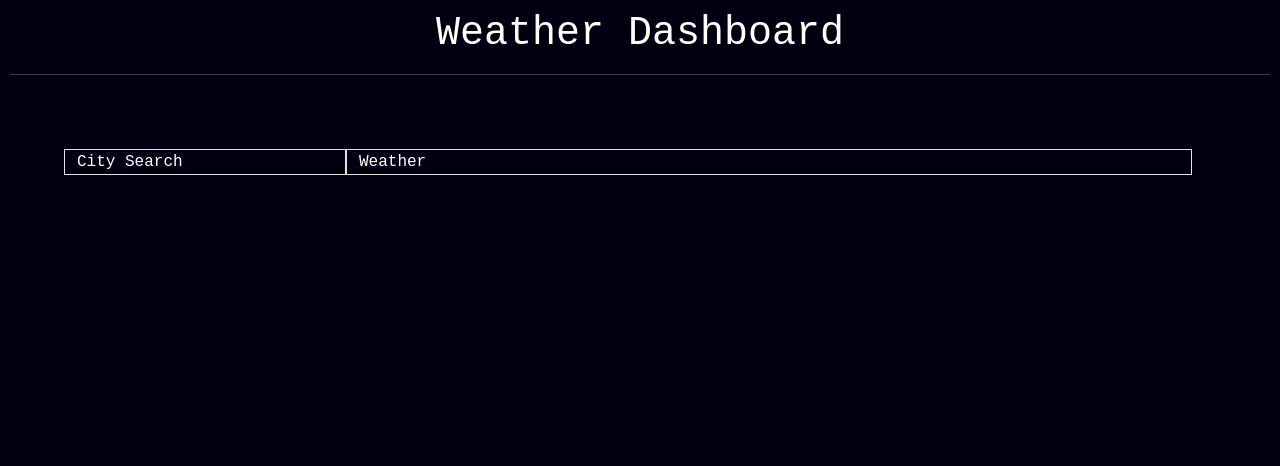
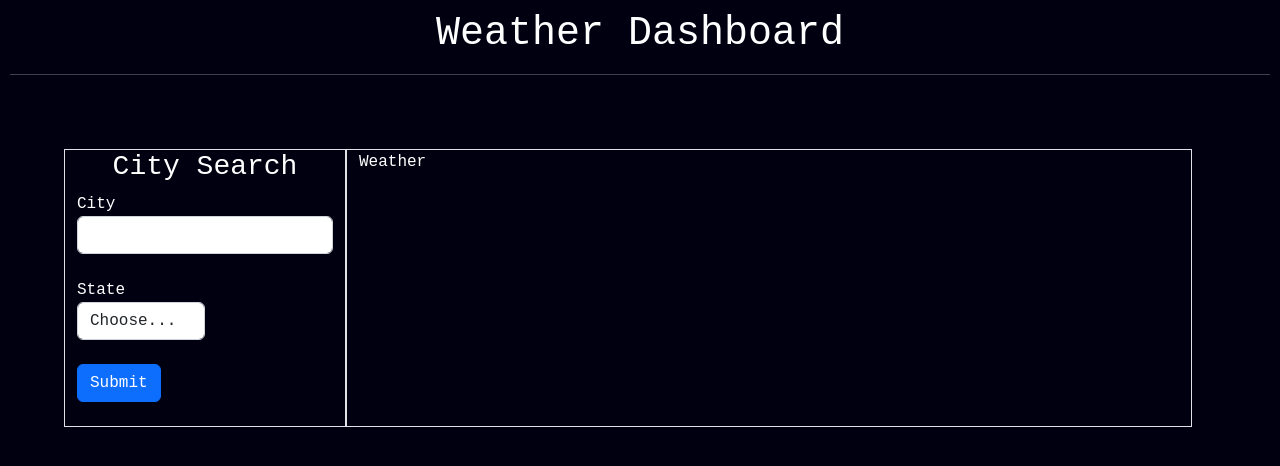
Before and after one commit to Jacob-Jeffries/m6c, a plain HTML site: page index.html in a window 1280 px wide. Drawn offline with nearby package versions, Linux system fonts and the light colour scheme.

Commit message:
Created search form based on bootstrap template

```diff
--- a/index.html
+++ b/index.html
@@ -36,7 +36,29 @@
 
     <main>
       <div id="mc" class="container-fluid row">
-        <div id="city-form" class="col-md-3 col-sm-12 border">City Search</div>
+        <div id="city-form" class="col-md-3 col-sm-12 border">
+          <h3 class="text-center">City Search</h3>
+          <form>
+            <div class="form-row">
+              <div class="form-group">
+                <label for="inputCity">City</label>
+                <input type="text" class="form-control" id="inputCity">
+              </div>
+              <br>
+              <div class="form-group col-md-6">
+                <label for="inputState">State</label>
+                <select id="inputState" class="form-control">
+                  <option selected>Choose...</option>
+                  <option>AL - Alabama</option>
+                  <option>AK - Alaska</option>
+                </select>
+              </div>
+            </div>
+            <br>
+            <button type="submit" class="btn btn-primary">Submit</button>
+          </form>
+          <br>
+        </div>
         <div id="weather" class="col-md-9 col-sm-12 border">Weather</div>
       </div>
     </main>
```
